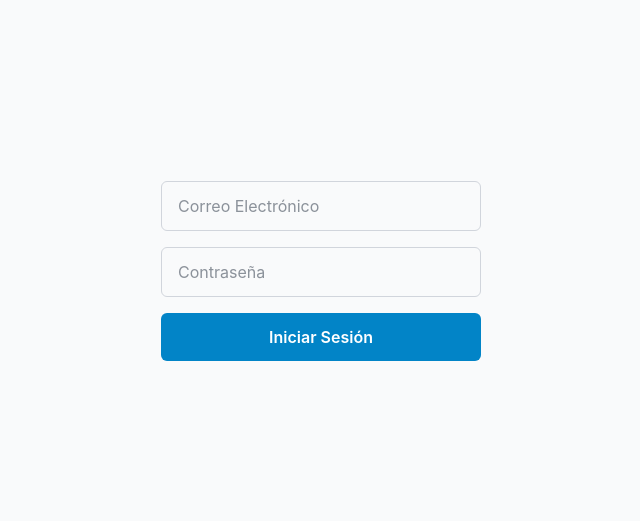
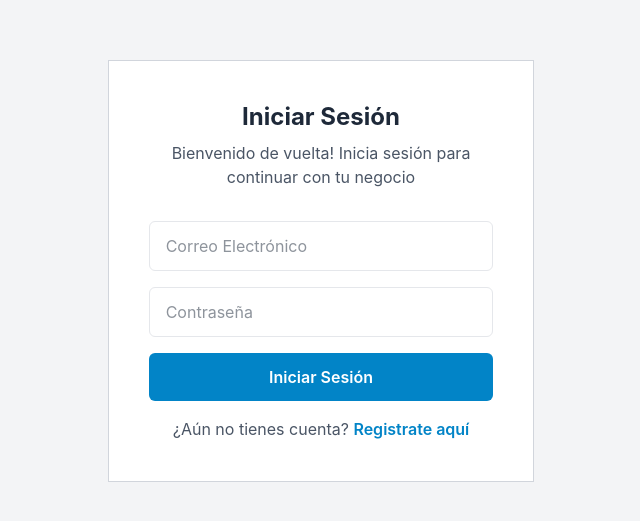
Before and after one commit to richard-tabares/app-dynopos, a React (Vite) app: page /login in a window 1280 px wide. Shown: the part 129-650 px from the top of the page, without its empty margins (319-959 px from the left). Built offline with nearby package versions, Linux system fonts and the light colour scheme.

Commit message:
Update: pequeñas correciones de estilo

```diff
--- a/src/features/auth/components/Login.jsx
+++ b/src/features/auth/components/Login.jsx
@@ -1,4 +1,4 @@
-import { useNavigate } from "react-router"
+import { NavLink, useNavigate } from "react-router"
 import { login } from '../helpers/login'
 import { useState } from "react"
 import { useStore } from '../../../app/providers/store'
@@ -22,8 +22,12 @@ export const Login = () => {
         navigate('/dashboard', {replace:true})
     }
     return (
-        <section className='flex justify-center place-items-center h-screen'>
-            <section className='w-1/4 max-lg:w-2/4 max-md:w-3/4'>
+        <section className='flex justify-center place-items-center h-screen bg-gray-100'>
+            <section className='bg-white w-1/3 max-lg:w-2/4 max-md:w-3/4 border border-gray-300 p-10'>
+                <h1 className='text-2xl font-bold text-center text-gray-800 mb-2'>Iniciar Sesión</h1>
+                <p className=' text-gray-600 text-center mb-8'>
+                    Bienvenido de vuelta! Inicia sesión para continuar con tu negocio
+                </p>
                 <form action=''>
                     <input
                         type='email'
@@ -31,7 +35,7 @@ export const Login = () => {
                         value={email}
                         onChange={(e) => setEmail(e.target.value)}
                         placeholder='Correo Electrónico'
-                        className='border border-gray-300 rounded-md py-3 px-4 w-full mb-4'
+                        className='border border-gray-200 rounded-md py-3 px-4 w-full mb-4'
                     />
                     <input
                         type='password'
@@ -39,11 +43,19 @@ export const Login = () => {
                         value={password}
                         onChange={(e) => setPassword(e.target.value)}
                         placeholder='Contraseña'
-                        className='border border-gray-300 rounded-md py-3 px-4 w-full mb-4'
+                        className='border border-gray-200 rounded-md py-3 px-4 w-full mb-4'
                     />
-                    <button type="submit" className='py-3 px-6 font-semibold bg-primary-600 text-white rounded-md w-full cursor-pointer' onClick={onHandleSubmit}>
+                    <button type="submit" className='py-3 px-6 font-semibold bg-primary-600 text-white rounded-md w-full cursor-pointer mb-4' onClick={onHandleSubmit}>
                         Iniciar Sesión
                     </button>
+                    <p className='text-center text-gray-600  m-0'>
+                        ¿Aún no tienes cuenta?{' '}
+                        <NavLink
+                            to='/signup'
+                            className='text-primary-600 text-decoration-none font-semibold transition-all duration-300 hover:text-purple-600 hover:underline'>
+                            Registrate aquí
+                        </NavLink>
+                    </p>
                 </form>
             </section>
         </section>
--- a/src/features/auth/components/SignUp.jsx
+++ b/src/features/auth/components/SignUp.jsx
@@ -1,7 +1,7 @@
 import { useState } from 'react'
 import { Eye, EyeClosed } from 'lucide-react'
 import { signup as SignUpHelper } from '../helpers/signup'
-import { useNavigate } from 'react-router'
+import { NavLink, useNavigate } from 'react-router'
 
 export const SignUp = () => {
 
@@ -129,7 +129,7 @@ export const SignUp = () => {
     return (
         <section className='w-full flex flex-col items-center justify-center bg-gray-100 px-4 py-8'>
             <section className='w-2/4 max-lg:w-2/3 max-md:w-full bg-white border border-gray-300 p-10'>
-                <h1 className='text-3xl font-bold text-gray-900 text-center mb-2'>
+                <h1 className='text-2xl font-bold text-center text-gray-800 mb-2'>
                     Crear Cuenta
                 </h1>
                 <p className=' text-gray-600 text-center mb-8'>
@@ -364,13 +364,13 @@ export const SignUp = () => {
                         Crear Cuenta
                     </button>
 
-                    <p className='text-center text-gray-600  m-0'>
+                    <p className='text-center text-gray-600 m-0'>
                         ¿Ya tienes cuenta?{' '}
-                        <a
-                            href='/login'
+                        <NavLink
+                            to='/login'
                             className='text-primary-600 text-decoration-none font-semibold transition-all duration-300 hover:text-purple-600 hover:underline'>
                             Inicia sesión aquí
-                        </a>
+                        </NavLink>
                     </p>
                 </form>
             </section>
```
